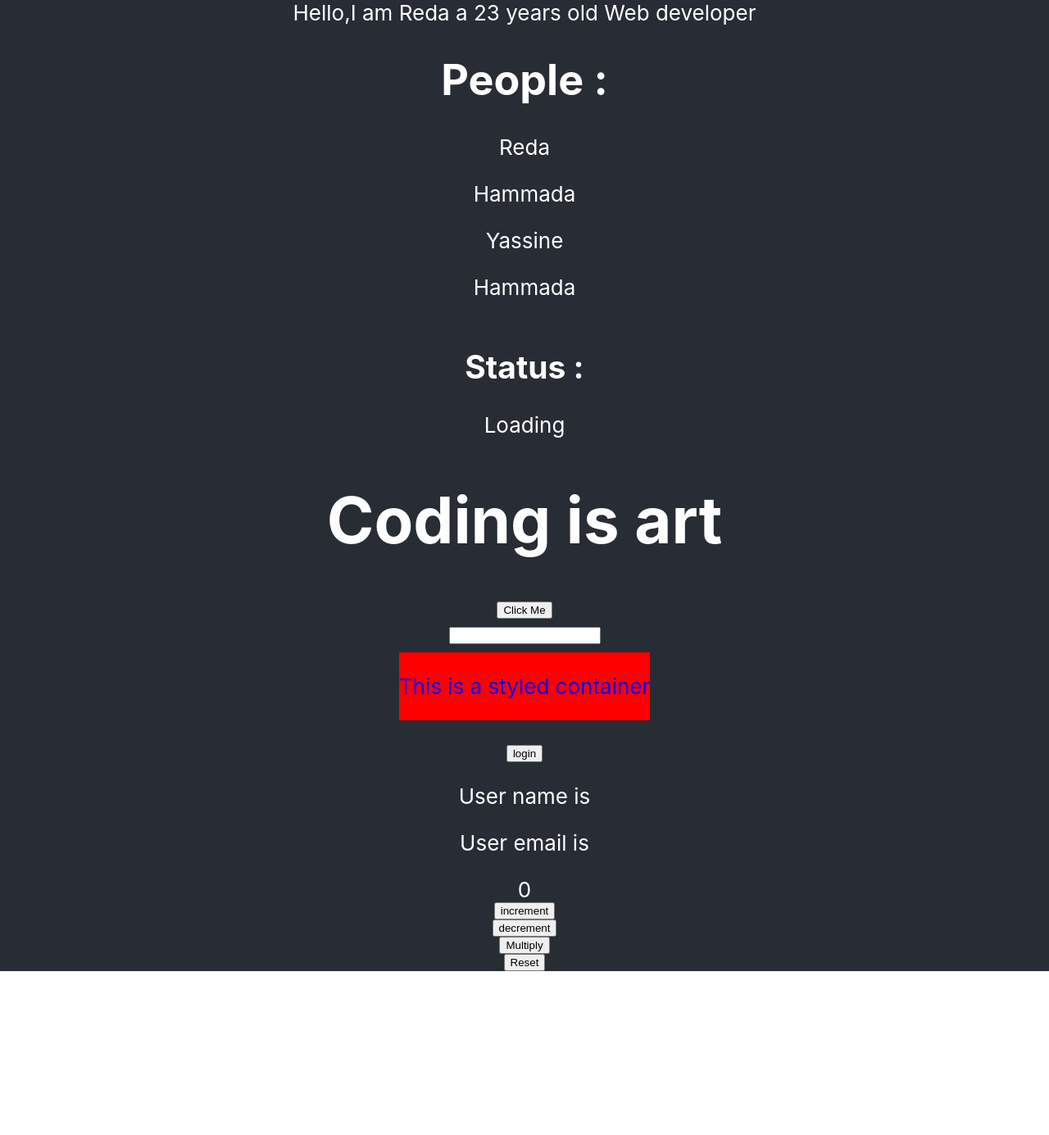
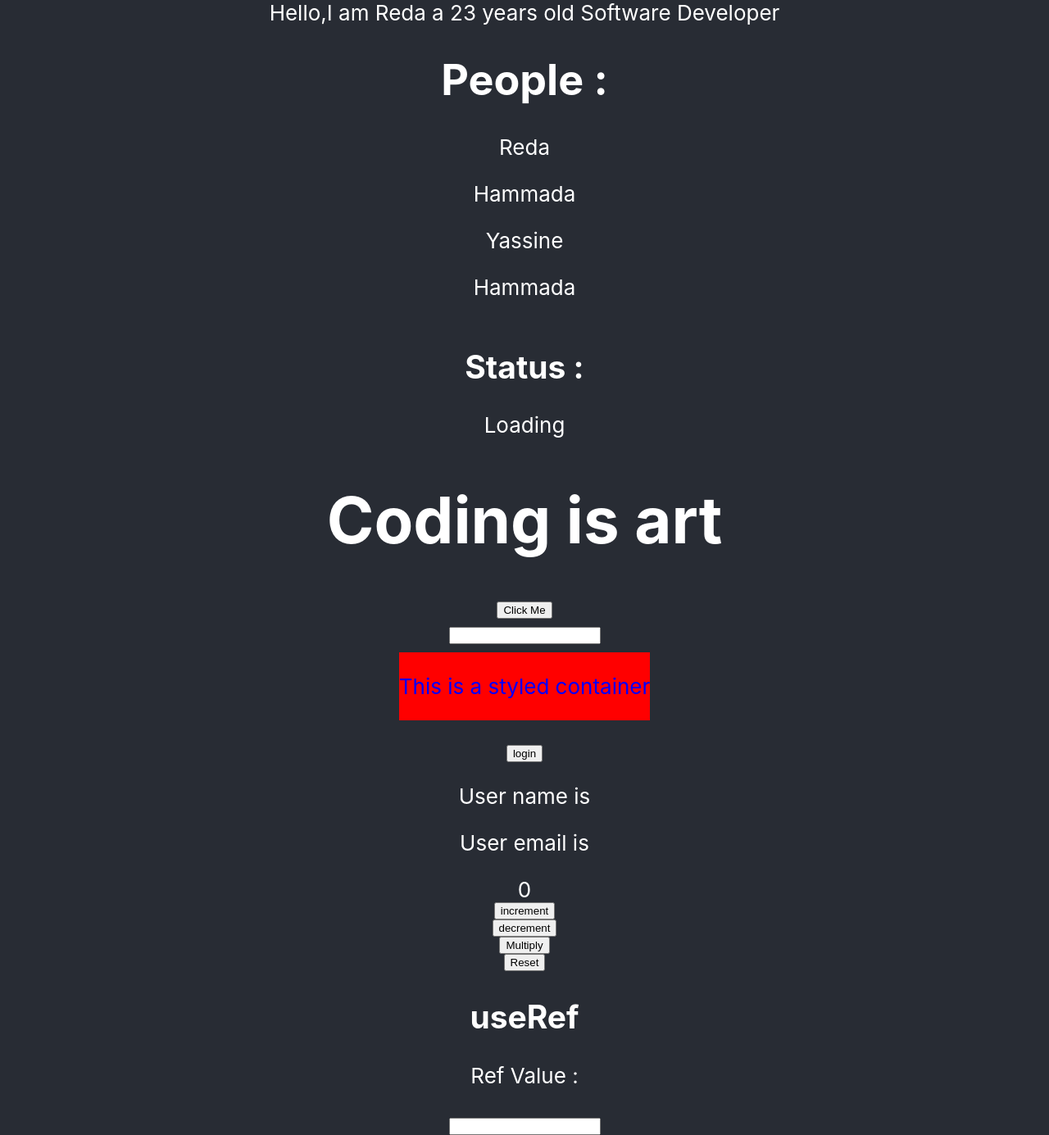
Before and after one commit to Reda-Hammada/Typescript-Learning, a React (Create React App) app in the folder react-typescript-learning/: page / in a window 1280 px wide. Shown: the whole page at 82% size. Before the commit the page ends 1185 px from the top, so only its background shows below. Built offline with nearby package versions, Linux system fonts and the light colour scheme.

Commit message:
UseRef example added

```diff
--- a/react-typescript-learning/src/App.tsx
+++ b/react-typescript-learning/src/App.tsx
@@ -10,7 +10,9 @@ import Button from './components/Button';
 import Input from './components/Input';
 import Container from './components/Container';
 import User from './components/User/User';
-import Counter from './components/Counter/Counter'
+import Counter from './components/Counter/Counter';
+import UseRef from './components/UseRef';
+
 
 function App() {
   const peopleData = [
@@ -28,7 +30,7 @@ function App() {
   return (
     <div className="App">
       <header className="App-header">
-       <Greet name='Reda' age={23} profession='Web developer' />
+       <Greet name='Reda' age={23} profession='Software Developer' />
        <People people={peopleData} />
        <Status status='Loading' />
        <Definition>
@@ -37,12 +39,12 @@ function App() {
         </Heading>
        </Definition>
        <Button handleClick={(event,id)=> console.log('Button is Clicked !', event,id)} />
-       <Input
-              handleChange={(event) => console.log(event.target.value)}
+       <Input  handleChange={(event) => console.log(event.target.value)}
                />
        <Container style={{backgroundColor:'red',color:'blue', marginTop:'10px', marginBottom:'20px'}} />
        <User />
        <Counter />
+       <UseRef />
       </header>
     </div>
   );
--- a/react-typescript-learning/src/components/Status.tsx
+++ b/react-typescript-learning/src/components/Status.tsx
@@ -10,7 +10,6 @@ const Status = (props: statusProps) => {
 
     useEffect( ()=>{
         switch(status){
-
             case'Loading':
               setStatus('Loading');
               break;
--- /dev/null
+++ b/react-typescript-learning/src/components/UseRef.tsx
@@ -0,0 +1,22 @@
+import React,{useRef,useState}from 'react'
+
+const UseRef = () => {
+    const inputRef = useRef<HTMLInputElement>(null!)
+    const [inputValue,setInputValue] = useState('');
+
+
+  return (
+    <div>
+        <h2>useRef</h2>
+        <p>Ref Value : {inputValue}</p>
+        <input type='text'
+               ref={inputRef}
+               onChange={()=>{
+               setInputValue(inputRef.current.value)}}
+               />
+
+    </div>
+  )
+}
+
+export default UseRef
```
